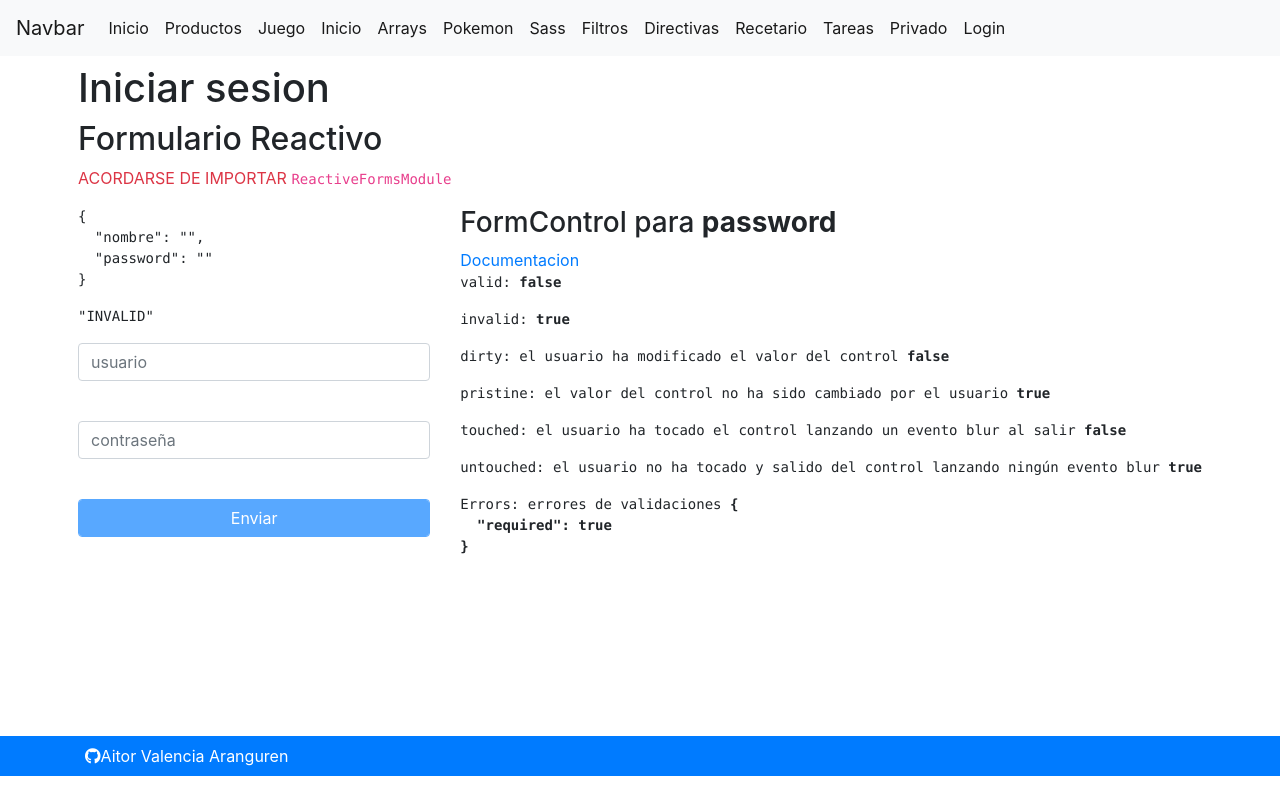
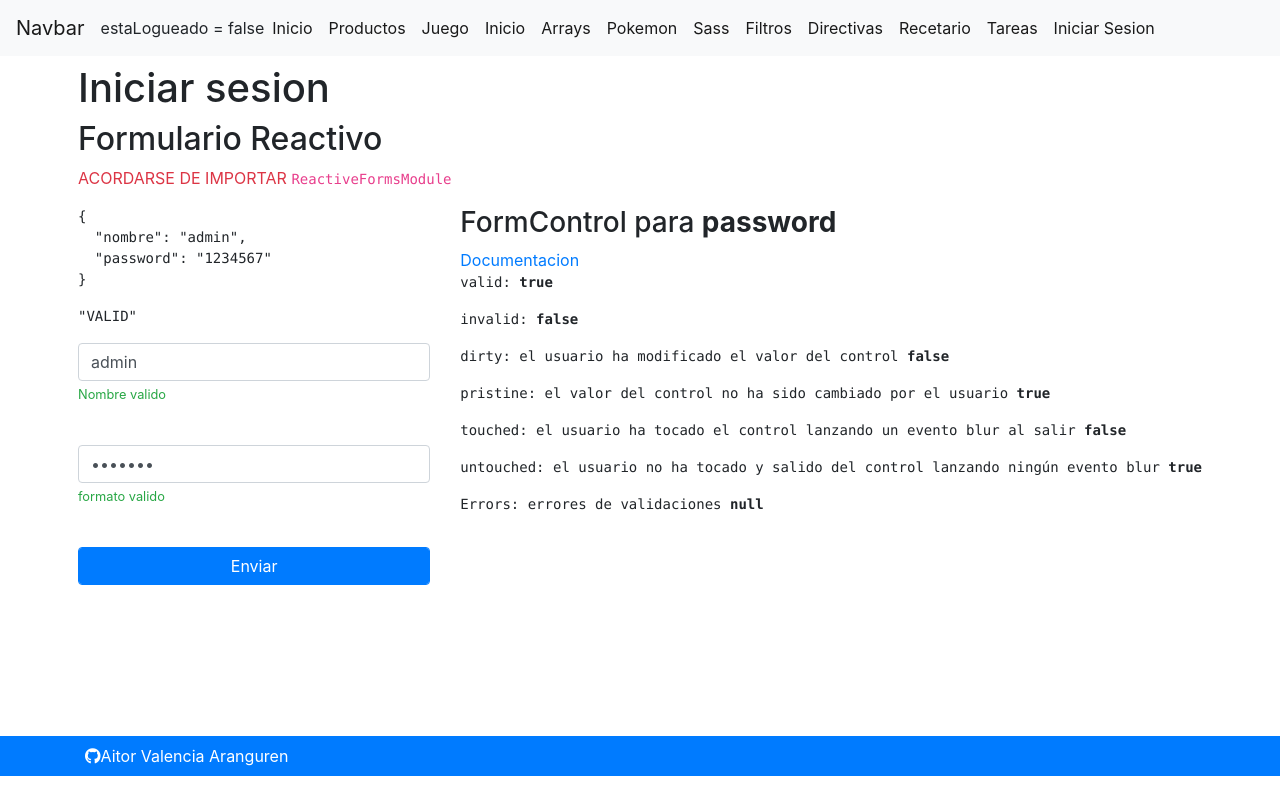
Before and after one commit to AValen07/angularIpartek, an Angular app: page /login in a window 1280 px wide. Built offline with nearby package versions, Linux system fonts and the light colour scheme.

Commit message:
fin login

```diff
--- a/src/app/componentes/navbar/navbar.component.html
+++ b/src/app/componentes/navbar/navbar.component.html
@@ -4,11 +4,23 @@
         <span class="navbar-toggler-icon"></span>
     </button>
 
+    estaLogueado = {{usuarioService.estaLogueado()}}
+
     <div class="collapse navbar-collapse" id="navbarSupportedContent">
         <ul class="navbar-nav mr-auto">
             <li *ngFor="let ruta of rutas" class="nav-item active">
                 <a [routerLink]="[ruta.ruta]" routerLinkActive="router-link-active" class="nav-link">{{ruta.nombre}}</a>
             </li>
+            <!--Rutas si el usuario esta logueado o no-->
+            <li *ngIf="!usuarioService.estaLogueado()" class="nav-item active">
+                <a [routerLink]="'/login'" routerLinkActive="router-link-active" class="nav-link">Iniciar Sesion</a>
+            </li>
+            <li *ngIf="usuarioService.estaLogueado()" class="nav-item active">
+                <a [routerLink]="'/privado'" routerLinkActive="router-link-active" class="nav-link">Backoffice</a>
+            </li>
+            <li *ngIf="usuarioService.estaLogueado()" class="nav-item active">
+                <a (click)="salir()" class="nav-link">Cerrar Sesion</a>
+            </li>
         </ul>
     </div>
 </nav>
--- a/src/app/componentes/navbar/navbar.component.ts
+++ b/src/app/componentes/navbar/navbar.component.ts
@@ -1,5 +1,7 @@
 import { Component, OnInit } from '@angular/core';
 import { RUTAS } from 'src/app/rutas';
+import { UsuarioService } from 'src/app/services/usuario.service';
+import { Router } from '@angular/router';
 
 @Component({
   selector: 'app-navbar',
@@ -9,7 +11,8 @@ import { RUTAS } from 'src/app/rutas';
 export class NavbarComponent implements OnInit {
 
   rutas:Array<any>;
-  constructor() {
+  constructor(private usuarioService:UsuarioService,
+              private router:Router) {
     this.rutas=RUTAS;
     console.trace('NavbarComponent  constructor');
   }//constructor
@@ -18,4 +21,13 @@ export class NavbarComponent implements OnInit {
     console.trace('NavbarComponent  ngOnInit');
   }//ngOnInit
 
+  salir(){
+    console.trace('NavbarComponent salir');
+    const mensaje='esta seguro de querer cerrar su sesion?';
+    if(confirm(mensaje)){
+      this.usuarioService.cerrarSesion(0);
+      this.router.navigate(['/']);//Ira a inicio.
+    }
+  }// salir
+
 }//NavbarComponent
--- a/src/app/paginas/login/login.component.ts
+++ b/src/app/paginas/login/login.component.ts
@@ -1,5 +1,7 @@
 import { Component, OnInit } from '@angular/core';
 import { FormGroup, FormBuilder, Validators } from '@angular/forms';
+import { UsuarioService } from 'src/app/services/usuario.service';
+import { Router } from '@angular/router';
 
 @Component({
   selector: 'app-login',
@@ -10,13 +12,15 @@ export class LoginComponent implements OnInit {
 
   formulario : FormGroup;
 
-  constructor(private _builder : FormBuilder) {
+  constructor(private _builder : FormBuilder,
+              private usuarioService:UsuarioService,
+              private router:Router) {
     console.trace('LoginComponent constructor');
 
     this.formulario=this._builder.group({
       //definir los FormControl == inputs
-      nombre: ['', Validators.compose([Validators.required, Validators.minLength(2), Validators.maxLength(15)]) ],
-      password:['', Validators.compose([Validators.required, Validators.minLength(6), Validators.maxLength(8)])]
+      nombre: ['admin', Validators.compose([Validators.required, Validators.minLength(2), Validators.maxLength(15)]) ],
+      password:['1234567', Validators.compose([Validators.required, Validators.minLength(6), Validators.maxLength(8)])]
     });
 
   }//constructor
@@ -28,7 +32,24 @@ export class LoginComponent implements OnInit {
 
 
   enviar(values:any){
+    const nombre = values.nombre;
+    const password = values.password;
+    const uLogeado = this.usuarioService.login(nombre,password);
     console.trace('Submit formulario %o', values);
 
+    if(uLogeado){
+      console.trace('Usuaro logueado con exito %o', uLogeado);
+      this.router.navigate(['privado']);
+
+    }else{
+      console.trace('Usuario no logueado')
+      //TODO cambiar alert
+      alert('Por favor intentalo de nuevo')
+    }
+
   }// enviar
+
+  salir(){
+
+  }// salir
 }//LoginComponent
--- a/src/app/rutas.ts
+++ b/src/app/rutas.ts
@@ -52,15 +52,5 @@
       'ruta': '/tareas',
       'nombre': 'Tareas',
       'icono': ''
-    },
-    {
-      'ruta': '/privado',
-      'nombre': 'Privado',
-      'icono': ''
-    },
-    {
-      'ruta': '/login',
-      'nombre': 'Login',
-      'icono': ''
     }
   ];
--- a/src/app/services/IUsuario.service.ts
+++ b/src/app/services/IUsuario.service.ts
@@ -1,3 +1,4 @@
+import { Usuario } from '../model/usuario';
 
 export interface IUsuarioService{
 
--- a/src/app/services/usuario.service.ts
+++ b/src/app/services/usuario.service.ts
@@ -20,13 +20,20 @@ export class UsuarioService implements IUsuarioService{
     console.trace('UsuarioService estaLogueado');
     return this.isLogged;
   }
+
+  /**
+   * Busca el usuario por nombre y password
+   * @param nombre
+   * @param password
+   * @return Usuario con datos si existe
+   */
   login(nombre: string, password: string) {
     console.trace('UsuarioService estaLogueado');
     const NOMBRE ='admin';
-    const PASS ='admin';
+    const PASS ='1234567';
     let usuarioBuscar:Usuario;
 
-    if(NOMBRE===nombre && PASS===password){
+    if(NOMBRE==nombre && PASS==password){
       console.trace('usuario encontrado');
       usuarioBuscar=new Usuario();
       usuarioBuscar.nombre=nombre;
```
Also changed, not shown: src/app/services/pokemon.service.ts (line endings or trailing spaces).
